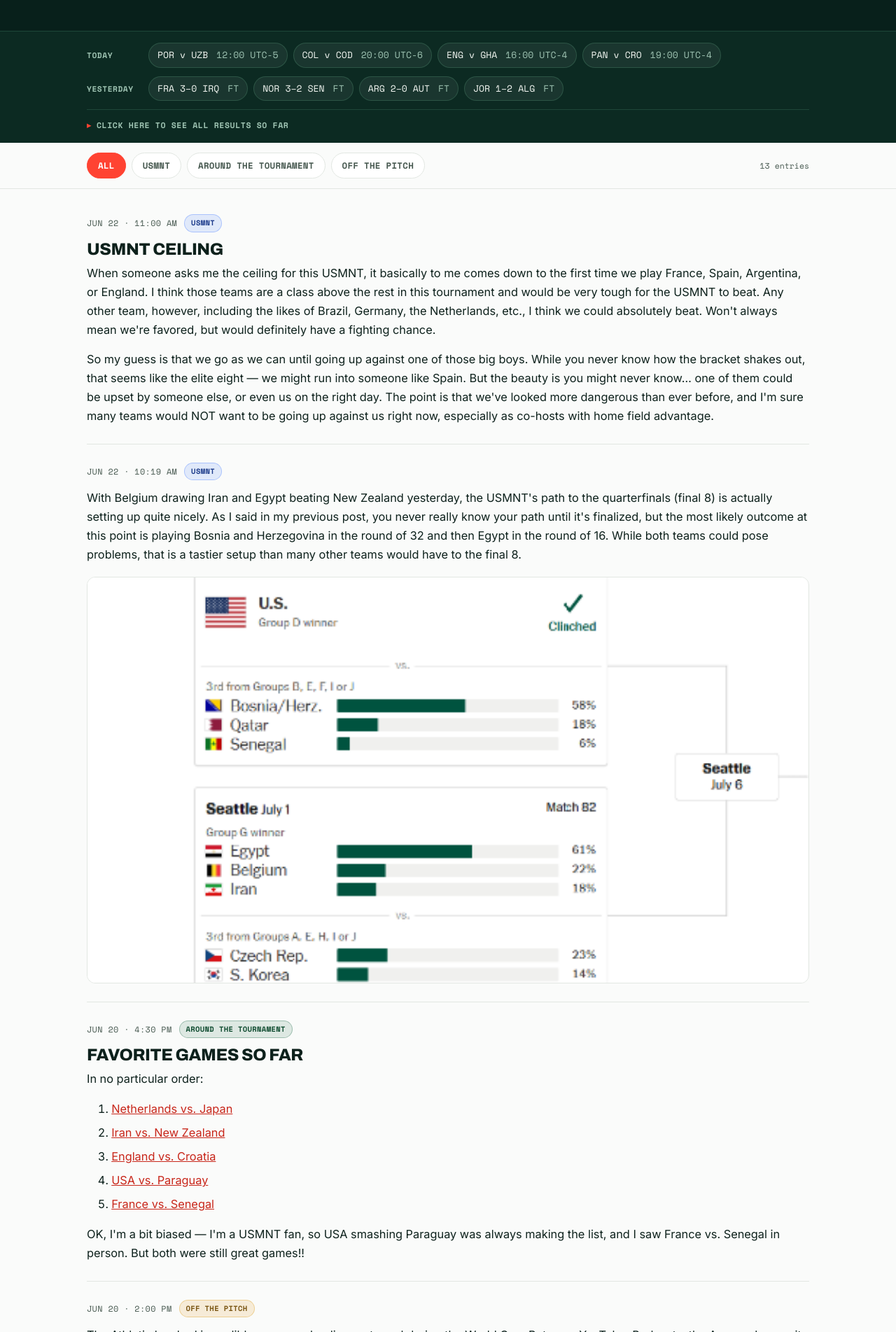
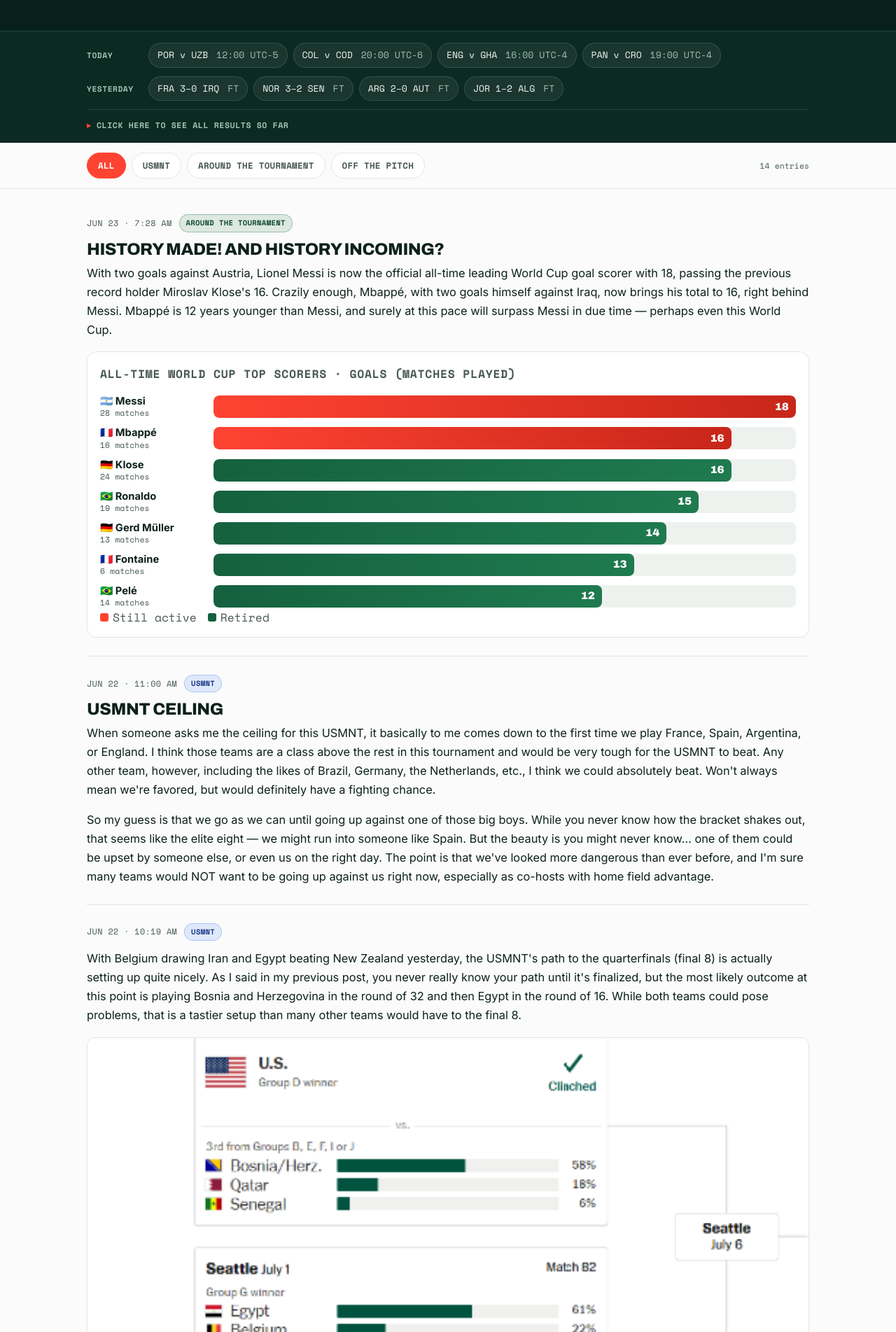
Before and after one commit to jmozden3/jmozden3.github.io, a Jekyll site: the page built from _posts/2026-06-11-world-cup-log.md, in a window 1280 px wide. Shown: the part 452-2355 px from the top of the page at 70% size. Built offline with Jekyll 4.4.1, drawn with Linux system fonts in a browser that asks for light colours.

Commit message:
Add World Cup log entry: Messi sets all-time WC scoring record
Co-Authored-By: Claude Opus 4.8 <noreply@anthropic.com>

```diff
--- a/_posts/2026-06-11-world-cup-log.md
+++ b/_posts/2026-06-11-world-cup-log.md
@@ -140,6 +140,23 @@ image: https://jmozden3.github.io/assets/images/usmnt-goal-hug.png
   .wc-videos .wc-video{margin:0}
   .wc-videos figure{margin:0}
   .wc-videos figcaption{font-family:'Space Mono',monospace;font-size:.7rem;color:var(--ink-soft);margin-top:6px;line-height:1.45}
+
+  /* ---- simple bar chart: all-time World Cup top scorers ---- */
+  .wc-chart{margin:18px 0 0;border:1px solid var(--line);border-radius:var(--radius);padding:18px 18px 14px;background:#fff}
+  .wc-chart-title{font-family:'Space Mono',monospace;font-size:.72rem;font-weight:700;text-transform:uppercase;letter-spacing:.05em;color:var(--ink-soft);margin:0 0 14px}
+  .wc-scorers{display:flex;flex-direction:column;gap:11px}
+  .wc-scorer{display:grid;grid-template-columns:150px 1fr;gap:12px;align-items:center}
+  .wc-scorer .who{font-family:'Space Mono',monospace;font-size:.72rem;line-height:1.3;color:var(--ink-soft)}
+  .wc-scorer .who b{font-family:'Inter',sans-serif;font-weight:700;font-size:.92rem;color:var(--ink);display:block}
+  .wc-bar{position:relative;background:#eef2ee;border-radius:8px;height:32px;overflow:hidden}
+  .wc-bar .fill{position:absolute;inset:0 auto 0 0;min-width:34px;background:linear-gradient(90deg,var(--turf),#1f7a4f);border-radius:8px;display:flex;align-items:center;justify-content:flex-end;padding:0 10px;color:#fff;font-family:'Archivo',sans-serif;font-weight:900;font-size:.95rem}
+  .wc-scorer.active .fill{background:linear-gradient(90deg,var(--accent),var(--accent-ink))}
+  .wc-chart-legend{font-family:'Space Mono',monospace;font-size:.68rem;color:var(--ink-soft);margin:14px 0 0;display:flex;gap:16px;flex-wrap:wrap}
+  .wc-chart-legend .key{display:inline-flex;align-items:center;gap:6px}
+  .wc-chart-legend .sw{width:12px;height:12px;border-radius:3px;display:inline-block}
+  .wc-chart-legend .sw.active{background:var(--accent)}
+  .wc-chart-legend .sw.retired{background:var(--turf)}
+  @media(max-width:560px){.wc-scorer{grid-template-columns:118px 1fr;gap:8px}.wc-scorer .who b{font-size:.82rem}}
 </style>
 
 <div class="wcl">
@@ -192,6 +209,53 @@ image: https://jmozden3.github.io/assets/images/usmnt-goal-hug.png
      Need a layout? Copy one from the TEMPLATE GALLERY in the comment block below. -->
 <div class="wcl-stream">
   <div class="wrap">
+
+    <!-- Around the tournament: Messi sets the all-time WC scoring record -->
+    <article class="wc-entry" data-tags="tournament" data-time="2026-06-23T07:28">
+      <div class="wc-entry-meta">
+        <span class="wc-time">Jun 23 · 7:28 AM</span>
+        <span class="chip tournament">Around the tournament</span>
+      </div>
+      <h3>History made! And history incoming?</h3>
+      <p>With two goals against Austria, Lionel Messi is now the official all-time leading World Cup goal scorer with 18, passing the previous record holder Miroslav Klose's 16. Crazily enough, Mbappé, with two goals himself against Iraq, now brings his total to 16, right behind Messi. Mbappé is 12 years younger than Messi, and surely at this pace will surpass Messi in due time — perhaps even this World Cup.</p>
+      <div class="wc-chart">
+        <p class="wc-chart-title">All-time World Cup top scorers · goals (matches played)</p>
+        <div class="wc-scorers">
+          <div class="wc-scorer active">
+            <div class="who"><b>🇦🇷 Messi</b><span>28 matches</span></div>
+            <div class="wc-bar"><span class="fill" style="width:100%">18</span></div>
+          </div>
+          <div class="wc-scorer active">
+            <div class="who"><b>🇫🇷 Mbappé</b><span>16 matches</span></div>
+            <div class="wc-bar"><span class="fill" style="width:88.9%">16</span></div>
+          </div>
+          <div class="wc-scorer">
+            <div class="who"><b>🇩🇪 Klose</b><span>24 matches</span></div>
+            <div class="wc-bar"><span class="fill" style="width:88.9%">16</span></div>
+          </div>
+          <div class="wc-scorer">
+            <div class="who"><b>🇧🇷 Ronaldo</b><span>19 matches</span></div>
+            <div class="wc-bar"><span class="fill" style="width:83.3%">15</span></div>
+          </div>
+          <div class="wc-scorer">
+            <div class="who"><b>🇩🇪 Gerd Müller</b><span>13 matches</span></div>
+            <div class="wc-bar"><span class="fill" style="width:77.8%">14</span></div>
+          </div>
+          <div class="wc-scorer">
+            <div class="who"><b>🇫🇷 Fontaine</b><span>6 matches</span></div>
+            <div class="wc-bar"><span class="fill" style="width:72.2%">13</span></div>
+          </div>
+          <div class="wc-scorer">
+            <div class="who"><b>🇧🇷 Pelé</b><span>14 matches</span></div>
+            <div class="wc-bar"><span class="fill" style="width:66.7%">12</span></div>
+          </div>
+        </div>
+        <p class="wc-chart-legend">
+          <span class="key"><span class="sw active"></span> Still active</span>
+          <span class="key"><span class="sw retired"></span> Retired</span>
+        </p>
+      </div>
+    </article>
 
     <!-- USMNT: the knockout path is setting up nicely -->
     <article class="wc-entry" data-tags="usmnt" data-time="2026-06-22T10:19">
```
